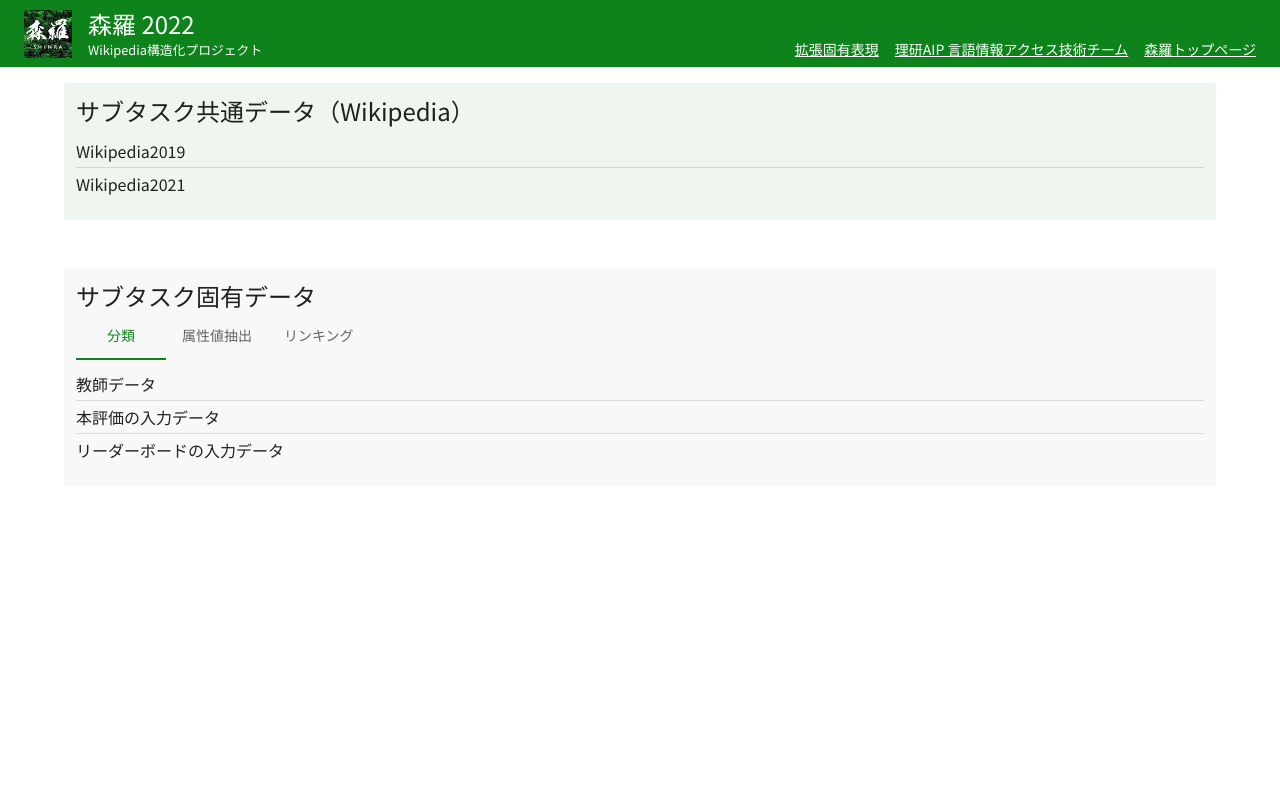
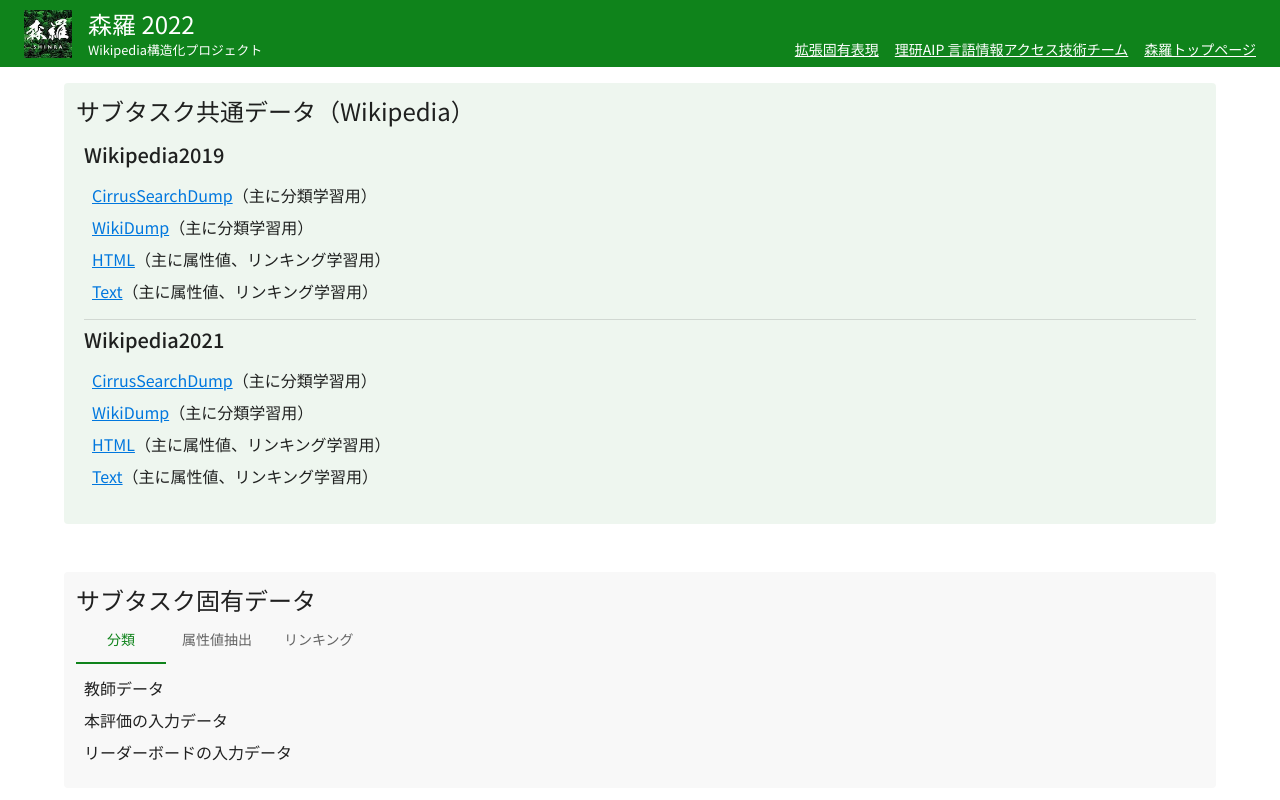
Before and after one commit to besna-institute/udagawa-shinra-project, a Next.js app: page /data-download in a window 1280 px wide. Shown: the top 800 px of the page. Built offline with nearby package versions, Linux system fonts and the light colour scheme.

Commit message:
Update data-download

```diff
--- a/components/SingleLineList.tsx
+++ b/components/SingleLineList.tsx
@@ -3,21 +3,22 @@ import { Fragment } from "react";
 
 interface Props {
   items: JSX.Element[];
+  divider?: boolean;
 }
 
-export const SingleLineList = ({ items }: Props) => {
+export const SingleLineList = ({ items, divider }: Props) => {
   const lastIndex = items.length - 1;
   const newsItems = items.map((item, index) => (
     <Fragment key={index}>
       <ListItem key={index} disablePadding>
         <ListItemText primary={item} />
       </ListItem>
-      {lastIndex == index ? (
+      {divider && lastIndex != index ? (
+        <Divider key={`${index}-divider`} component="li" />
+      ) : (
         ""
-      ) : (
-        <Divider key={`${index}-divider`} component="li" />
       )}
     </Fragment>
   ));
-  return <List>{newsItems}</List>;
+  return <List sx={{ marginInline: "0.5rem" }}>{newsItems}</List>;
 };
--- a/pages/data-download.tsx
+++ b/pages/data-download.tsx
@@ -1,8 +1,55 @@
 import type { NextPage } from "next";
-import { Divider, Paper } from "@mui/material";
+import { Paper } from "@mui/material";
 import { BasicTabs, ContentBox, SingleLineList, TabItem } from "../components";
 
-const subtaskCommonItems = [<>Wikipedia2019</>, <>Wikipedia2021</>];
+const subtaskCommonItems = [
+  <>
+    <h3>Wikipedia2019</h3>
+    <SingleLineList
+      items={[
+        <>
+          <a href="">CirrusSearchDump</a>
+          （主に分類学習用）
+        </>,
+        <>
+          <a href="">WikiDump</a>
+          （主に分類学習用）
+        </>,
+        <>
+          <a href="">HTML</a>
+          （主に属性値、リンキング学習用）
+        </>,
+        <>
+          <a href="">Text</a>
+          （主に属性値、リンキング学習用）
+        </>,
+      ]}
+    />
+  </>,
+  <>
+    <h3>Wikipedia2021</h3>
+    <SingleLineList
+      items={[
+        <>
+          <a href="">CirrusSearchDump</a>
+          （主に分類学習用）
+        </>,
+        <>
+          <a href="">WikiDump</a>
+          （主に分類学習用）
+        </>,
+        <>
+          <a href="">HTML</a>
+          （主に属性値、リンキング学習用）
+        </>,
+        <>
+          <a href="">Text</a>
+          （主に属性値、リンキング学習用）
+        </>,
+      ]}
+    />
+  </>,
+];
 const subtaskUniqueItems: TabItem[] = [
   {
     label: "分類",
@@ -57,7 +104,7 @@ const DataDownload: NextPage = () => {
         theme="green"
       >
         <h2 id="subtask-common">サブタスク共通データ（Wikipedia）</h2>
-        <SingleLineList items={subtaskCommonItems} />
+        <SingleLineList items={subtaskCommonItems} divider />
       </ContentBox>
       <ContentBox
         style={{
--- a/pages/index.tsx
+++ b/pages/index.tsx
@@ -435,7 +435,7 @@ const Home: NextPage = () => {
           theme="green"
         >
           <h2 id="whatsnew">新着情報</h2>
-          <SingleLineList items={newsItems} />
+          <SingleLineList items={newsItems} divider />
         </ContentBox>
         <ContentBox
           style={{
@@ -788,9 +788,9 @@ const Home: NextPage = () => {
         >
           <h2 id="related-research">関連研究</h2>
           <h3>森羅プロジェクトに関する研究</h3>
-          <SingleLineList items={mainRelatedResearch} />
+          <SingleLineList items={mainRelatedResearch} divider />
           <h3>その他の関連研究</h3>
-          <SingleLineList items={otherRelatedResearch} />
+          <SingleLineList items={otherRelatedResearch} divider />
         </ContentBox>
       </div>
       <ContentBox
```
